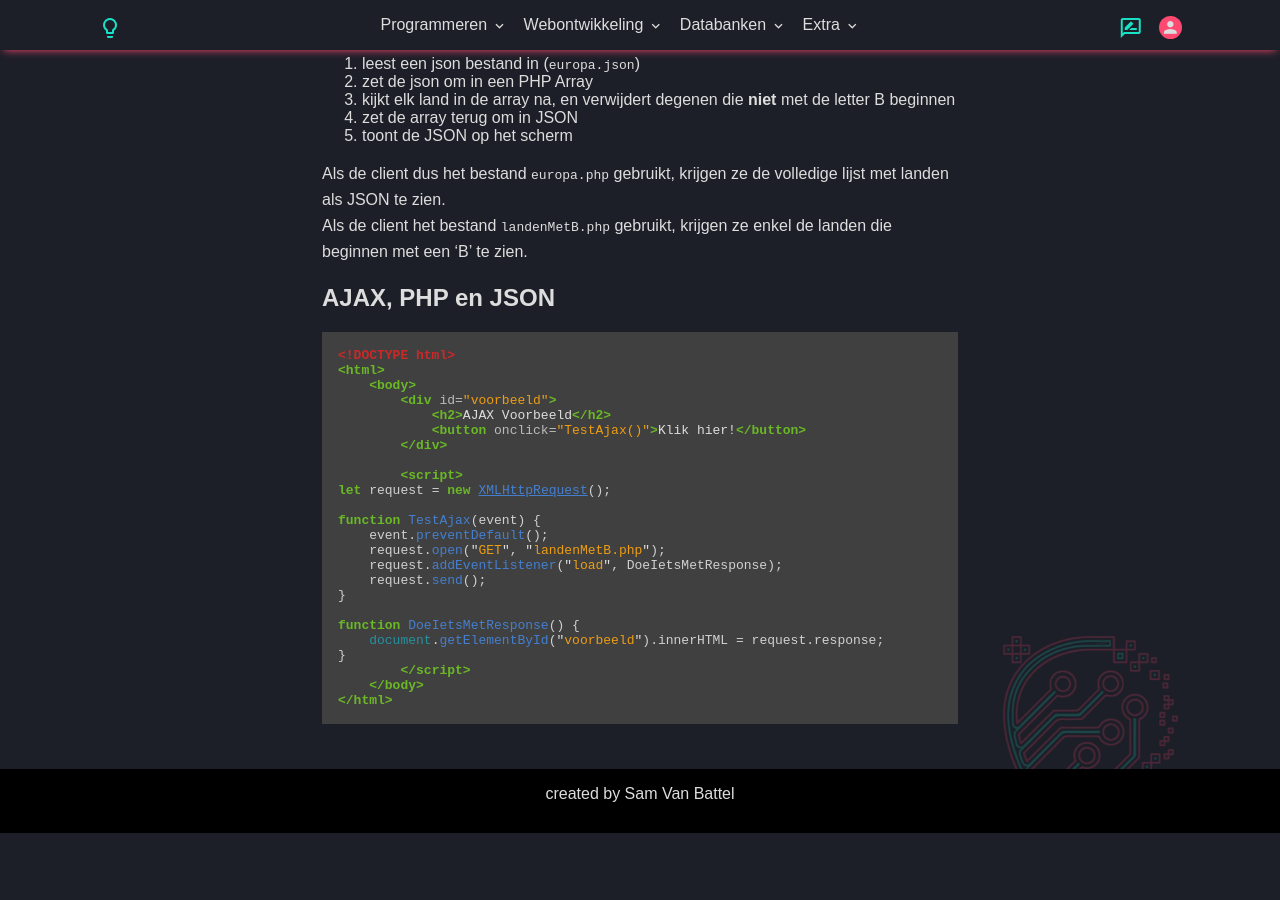
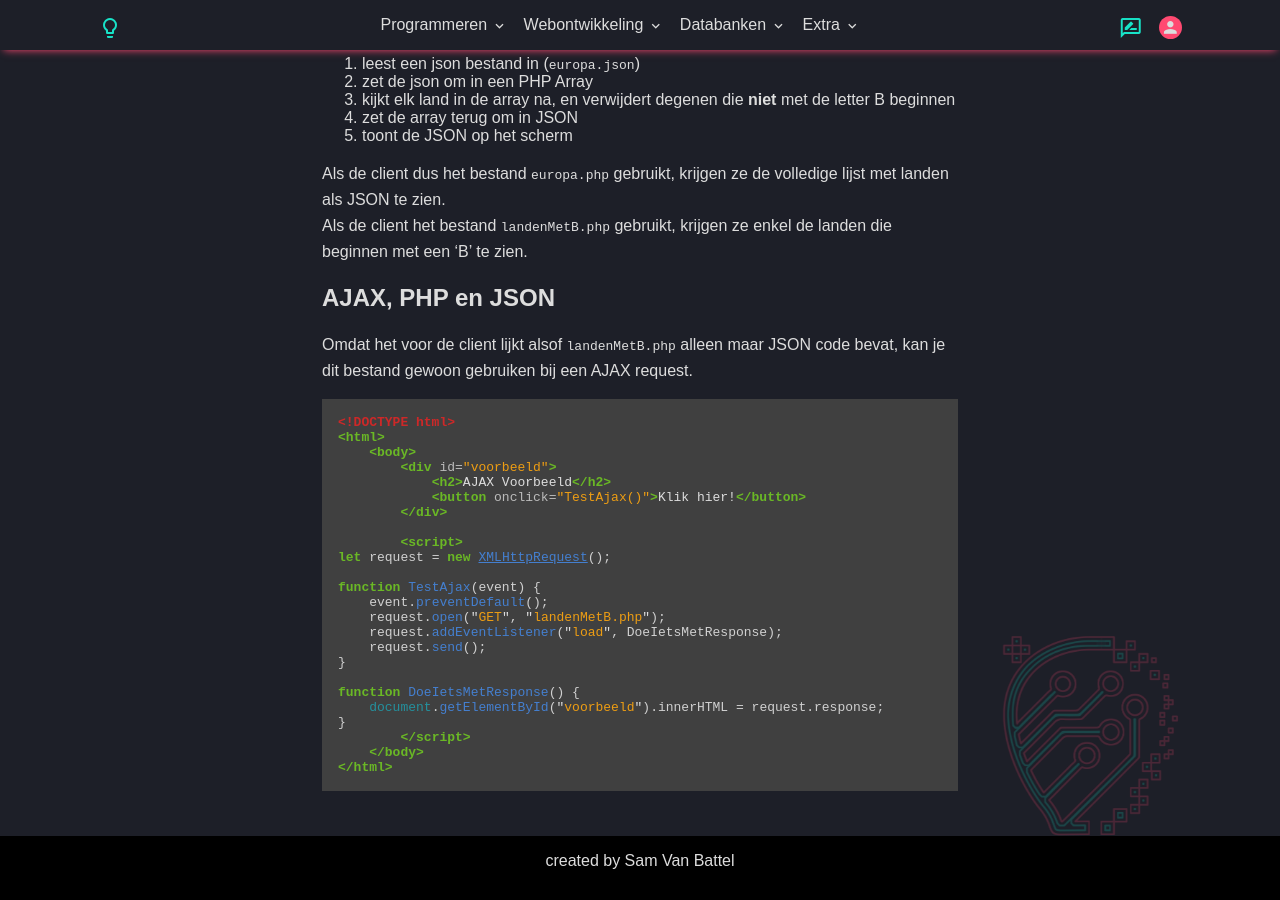
Before and after one commit to T-INFORMATICA/t-informatica.github.io, a Jekyll site: the page built from _courses/webontwikkeling/dynamische-websites/php-json.md, in a window 1280 px wide and 900 px high, scrolled down 4707 px. Built offline with Jekyll 4.4.1, drawn with Linux system fonts in a browser that asks for light colours; comment, search, counter and statistics services are not loaded; before the commit the page ends 5540 px from its top, so only the background shows below that.

Commit message:
Update php-json.md

````diff
--- a/_courses/webontwikkeling/dynamische-websites/php-json.md
+++ b/_courses/webontwikkeling/dynamische-websites/php-json.md
@@ -238,6 +238,8 @@ Als de client het bestand `landenMetB.php` gebruikt, krijgen ze enkel de landen
 
 ## AJAX, PHP en JSON
 
+Omdat het voor de client lijkt alsof `landenMetB.php` alleen maar JSON code bevat, kan je dit bestand gewoon gebruiken bij een AJAX request.
+
 ```html
 <!DOCTYPE html>
 <html>
````
